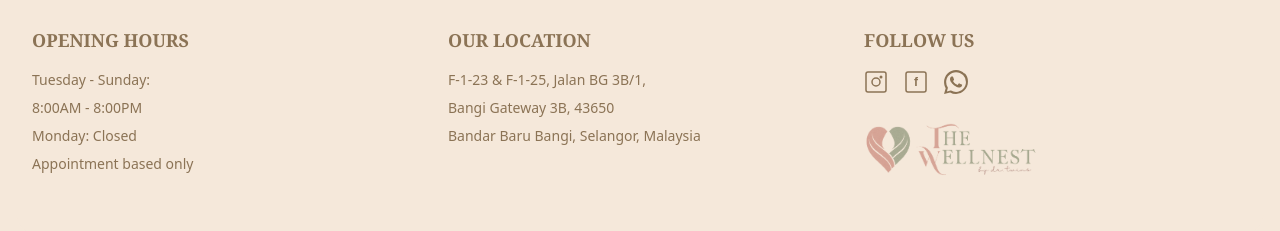
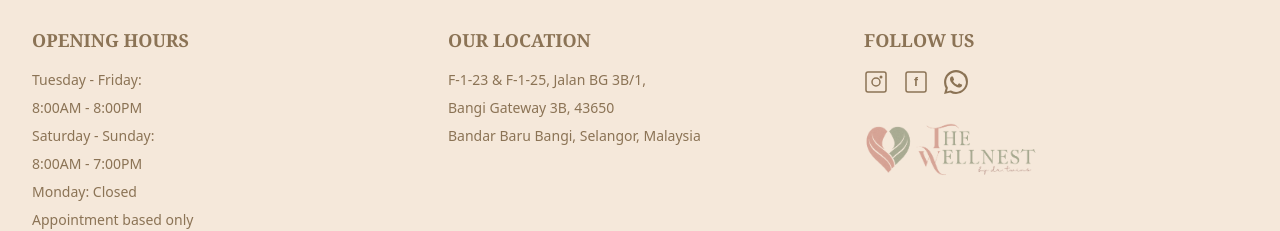
Before and after one commit to aizuddinahmd/the-wellnest, a Next.js app: page / in a window 1280 px wide. Shown: the part 6937-7168 px from the top of the page. Built offline with nearby package versions, Linux system fonts and the light colour scheme.

Commit message:
changed opening hour

```diff
--- a/src/components/Footer.tsx
+++ b/src/components/Footer.tsx
@@ -12,8 +12,10 @@ function Footer() {
               OPENING HOURS
             </h3>
             <div className="space-y-2 text-sm text-[#8b7355]">
-              <div>Tuesday - Sunday:</div>
+              <div>Tuesday - Friday:</div>
               <div>8:00AM - 8:00PM</div>
+              <div>Saturday - Sunday:</div>
+              <div>8:00AM - 7:00PM</div>
               <div>Monday: Closed</div>
               <div>Appointment based only</div>
             </div>
```
